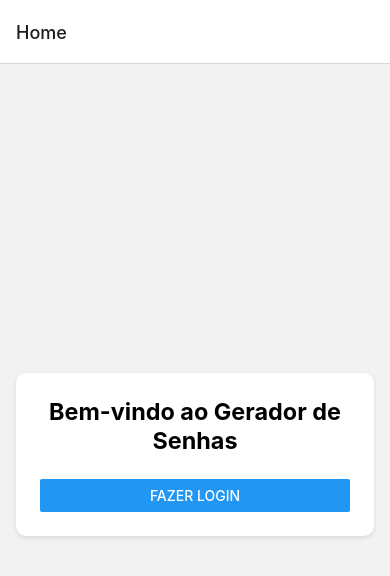
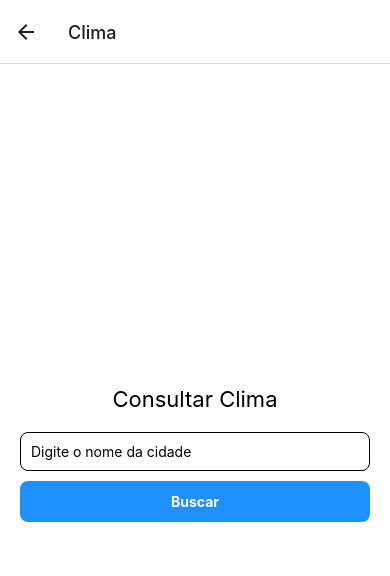
Before and after one commit to alexgm97/Freameworks1, a React Native app: screen /Clima in a window 390 px wide. Shown: the top 576 px of the page. Built offline with nearby package versions, Linux system fonts and the light colour scheme.

Commit message:
Implementado API de Clima

```diff
--- a/App.js
+++ b/App.js
@@ -10,6 +10,8 @@ import SenhasScreen from './screens/SenhasScreen';
 
 import { SenhasProvider } from './SenhasContext';
 import { AuthProvider } from './AuthContext';
+import ClimaScreen from './screens/ClimaScreen';
+
 
 const Stack = createNativeStackNavigator();
 
@@ -18,12 +20,17 @@ export default function App() {
     <AuthProvider>
       <SenhasProvider>
         <NavigationContainer>
-          <Stack.Navigator initialRouteName="Home">
-            <Stack.Screen name="Home" component={HomeScreen} />
-            <Stack.Screen name="Login" component={LoginScreen} />
+          <Stack.Navigator initialRouteName="Login">
+            {/* Removida a tela Home, Login agora é inicial */}
+            <Stack.Screen
+              name="Login"
+              component={LoginScreen}
+              options={{ headerShown: false }}  // Oculta o header
+            />
             <Stack.Screen name="Menu" component={MenuScreen} />
             <Stack.Screen name="Gerador" component={GeradorScreen} />
             <Stack.Screen name="Senhas" component={SenhasScreen} />
+            <Stack.Screen name="Clima" component={ClimaScreen} />
           </Stack.Navigator>
         </NavigationContainer>
       </SenhasProvider>
--- a/package.json
+++ b/package.json
@@ -23,6 +23,7 @@
     "react-native-safe-area-context": "4.5.0",
     "react-native-screens": "~3.20.0",
     "react-native-vector-icons": "^10.2.0",
-    "react-native-web": "~0.18.10"
+    "react-native-web": "~0.18.10",
+    "expo-location": "~15.1.1"
   }
 }
--- /dev/null
+++ b/screens/ClimaScreen.js
@@ -0,0 +1,62 @@
+import React, { useState } from 'react';
+import { View, Text, TextInput, TouchableOpacity, StyleSheet, KeyboardAvoidingView, Platform } from 'react-native';
+
+const API_KEY = 'a62660dc2fe77abad31c6ca7ff4b9594';
+
+export default function ClimaScreen() {
+  const [cidade, setCidade] = useState('');
+  const [clima, setClima] = useState(null);
+
+  const buscarClima = async () => {
+    if (!cidade) return;
+    try {
+      const response = await fetch(
+        `https://api.openweathermap.org/data/2.5/weather?q=${cidade}&units=metric&lang=pt_br&appid=${API_KEY}`
+      );
+      const data = await response.json();
+      if (data.cod === 200) {
+        setClima(data);
+      } else {
+        alert('Cidade não encontrada');
+      }
+    } catch (error) {
+      alert('Erro ao buscar clima');
+      console.error(error);
+    }
+  };
+
+  return (
+    <KeyboardAvoidingView style={styles.container} behavior={Platform.OS === 'ios' ? 'padding' : undefined}>
+      <Text style={styles.title}>Consultar Clima</Text>
+      <TextInput
+        style={styles.input}
+        placeholder="Digite o nome da cidade"
+        value={cidade}
+        onChangeText={setCidade}
+      />
+      <TouchableOpacity style={styles.button} onPress={buscarClima}>
+        <Text style={styles.buttonText}>Buscar</Text>
+      </TouchableOpacity>
+
+      {clima && (
+        <View style={styles.resultBox}>
+          <Text style={styles.city}>{clima.name}</Text>
+          <Text style={styles.temp}>{clima.main.temp}°C</Text>
+          <Text style={styles.desc}>{clima.weather[0].description}</Text>
+        </View>
+      )}
+    </KeyboardAvoidingView>
+  );
+}
+
+const styles = StyleSheet.create({
+  container: { flex: 1, justifyContent: 'center', padding: 20, backgroundColor: '#fff' },
+  title: { fontSize: 22, textAlign: 'center', marginBottom: 20 },
+  input: { borderWidth: 1, padding: 10, borderRadius: 8, marginBottom: 10 },
+  button: { backgroundColor: '#1e90ff', padding: 12, borderRadius: 8, alignItems: 'center' },
+  buttonText: { color: 'white', fontWeight: 'bold' },
+  resultBox: { marginTop: 20, alignItems: 'center' },
+  city: { fontSize: 22, fontWeight: 'bold' },
+  temp: { fontSize: 28 },
+  desc: { fontSize: 18, textTransform: 'capitalize' },
+});
--- a/screens/LoginScreen.js
+++ b/screens/LoginScreen.js
@@ -26,7 +26,7 @@ export default function LoginScreen({ navigation }) {
   return (
     <View style={styles.container}>
       <View style={styles.formBox}>
-        <Text style={styles.title}>Login</Text>
+        <Text style={styles.title}>Bem vindo ao Gerador de Senhas!</Text>
         <TextInput
           placeholder="Usuário"
           style={styles.input}
--- a/screens/MenuScreen.js
+++ b/screens/MenuScreen.js
@@ -21,6 +21,12 @@ export default function MenuScreen({ navigation }) {
           <View style={styles.button}>
             <Button title="Ver Senhas Geradas" onPress={() => navigation.navigate('Senhas')} />
           </View>
+
+          <View style={styles.spacer} />
+
+          <View style={styles.button}>
+            <Button title="Clima" onPress={() => navigation.navigate('Clima')} />
+          </View>
         </View>
 
         <TouchableOpacity
--- a/screens/SenhasScreen.js
+++ b/screens/SenhasScreen.js
@@ -57,7 +57,7 @@ export default function SenhasScreen() {
         {senhas.length > 0 && (
           <View style={styles.button}>
             <TouchableOpacity onPress={confirmarLimparTodas} style={{
-              backgroundColor: '#1fb28a',
+              backgroundColor: '#b21f1f',
               paddingVertical: 12,
               borderRadius: 8,
               alignItems: 'center',
@@ -96,7 +96,7 @@ export default function SenhasScreen() {
                 <Pressable
                   onPress={executarRemocao}
                   style={{
-                    backgroundColor: '#1fb28a',
+                    backgroundColor: '#b21f1f',
                     paddingVertical: 12,
                     paddingHorizontal: 20,
                     borderRadius: 8,
--- a/styles/SenhasStyles.js
+++ b/styles/SenhasStyles.js
@@ -1,6 +1,7 @@
 
 import { StyleSheet, Dimensions } from 'react-native';
 const { width, height } = Dimensions.get('window');
+import { Dimensions } from 'react-native';
 
 export default StyleSheet.create({
   container: {
@@ -24,7 +25,7 @@ export default StyleSheet.create({
     fontSize: width * 0.04,
   },
   clearButton: {
-    marginTop: 20,
+    marginTop: height * 0.05, // 5% da altura da tela
     alignSelf: 'center',
     backgroundColor: 'red',
     padding: 10,
```
Also changed, not shown: 1 other file (tests, documents, lock files or other folders).
